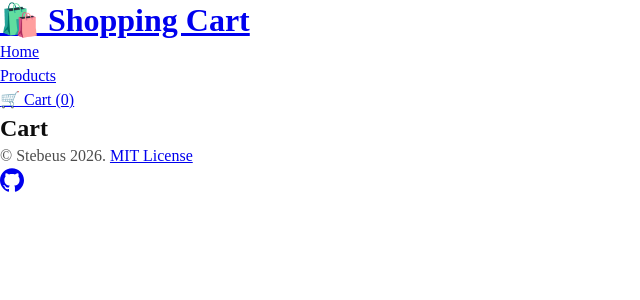
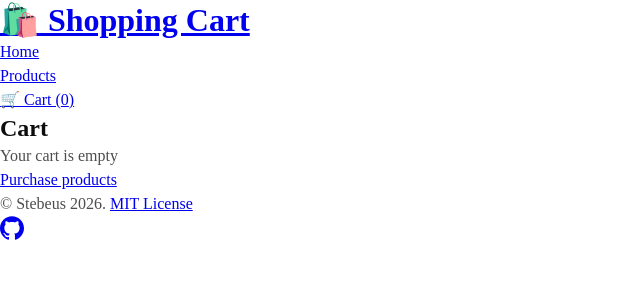
Before and after one commit to stebeus/shopping-cart, a React (Vite) app: page /cart in a window 1280 px wide. Shown: the top 300 px of the page, without its empty margins (0-640 px from the left). Built offline with nearby package versions, Linux system fonts and the light colour scheme.

Commit message:
feat: add EmptyCard component

```diff
--- a/src/pages/cart/index.jsx
+++ b/src/pages/cart/index.jsx
@@ -1,6 +1,15 @@
-import { useOutletContext } from 'react-router';
+import { NavLink, useOutletContext } from 'react-router';
 
 import { Item } from './Item.jsx';
+
+function EmptyCard() {
+  return (
+    <>
+      <p>Your cart is empty</p>
+      <NavLink to="/products">Purchase products</NavLink>
+    </>
+  );
+}
 
 export function Cart() {
   const [purchases] = useOutletContext();
@@ -19,7 +28,9 @@ export function Cart() {
   return (
     <>
       <h2>Cart</h2>
-      <ul className="items">{purchases.map(createItem)}</ul>
+      <ul className="items">
+        {purchases.length === 0 ? <EmptyCard /> : purchases.map(createItem)}
+      </ul>
     </>
   );
 }
```
